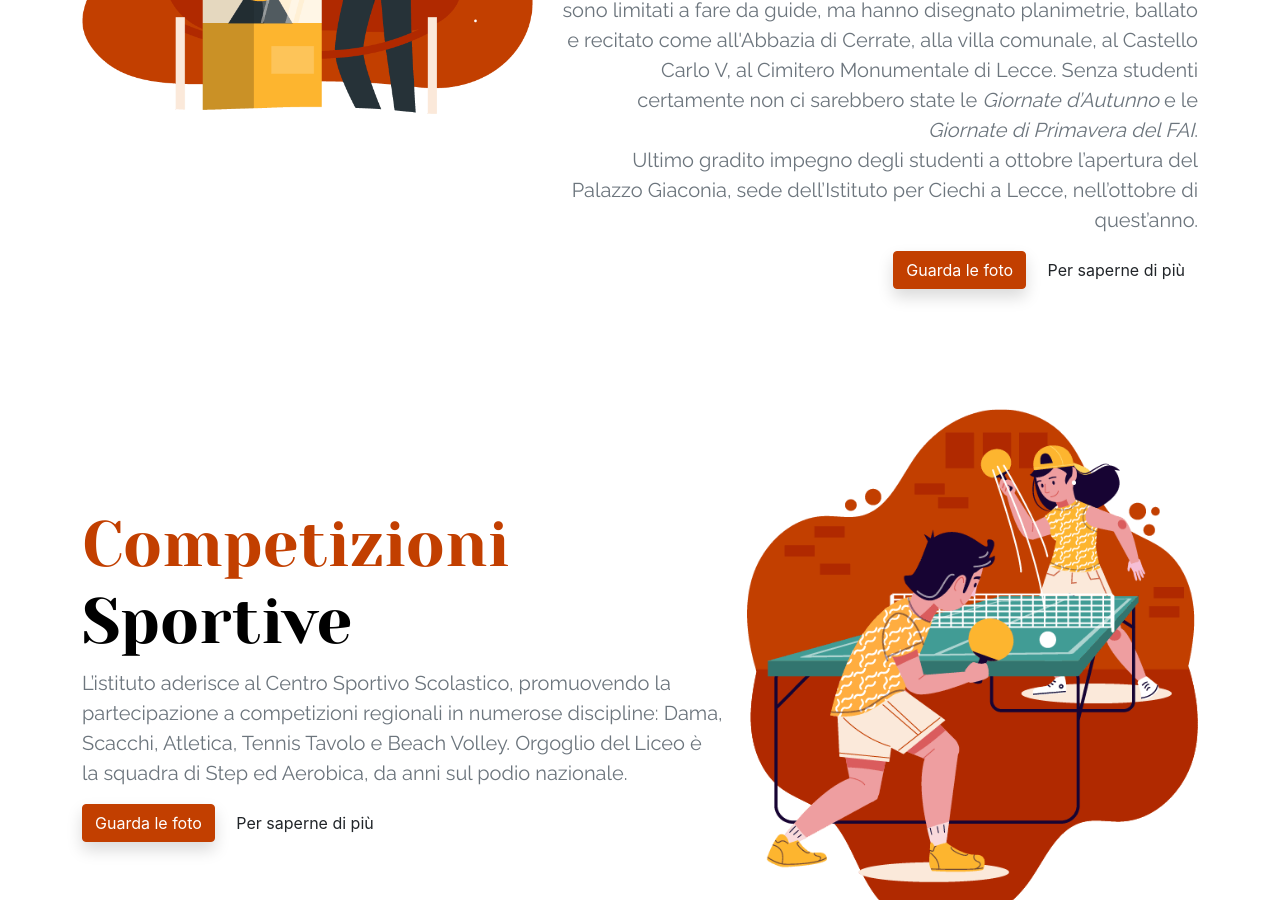
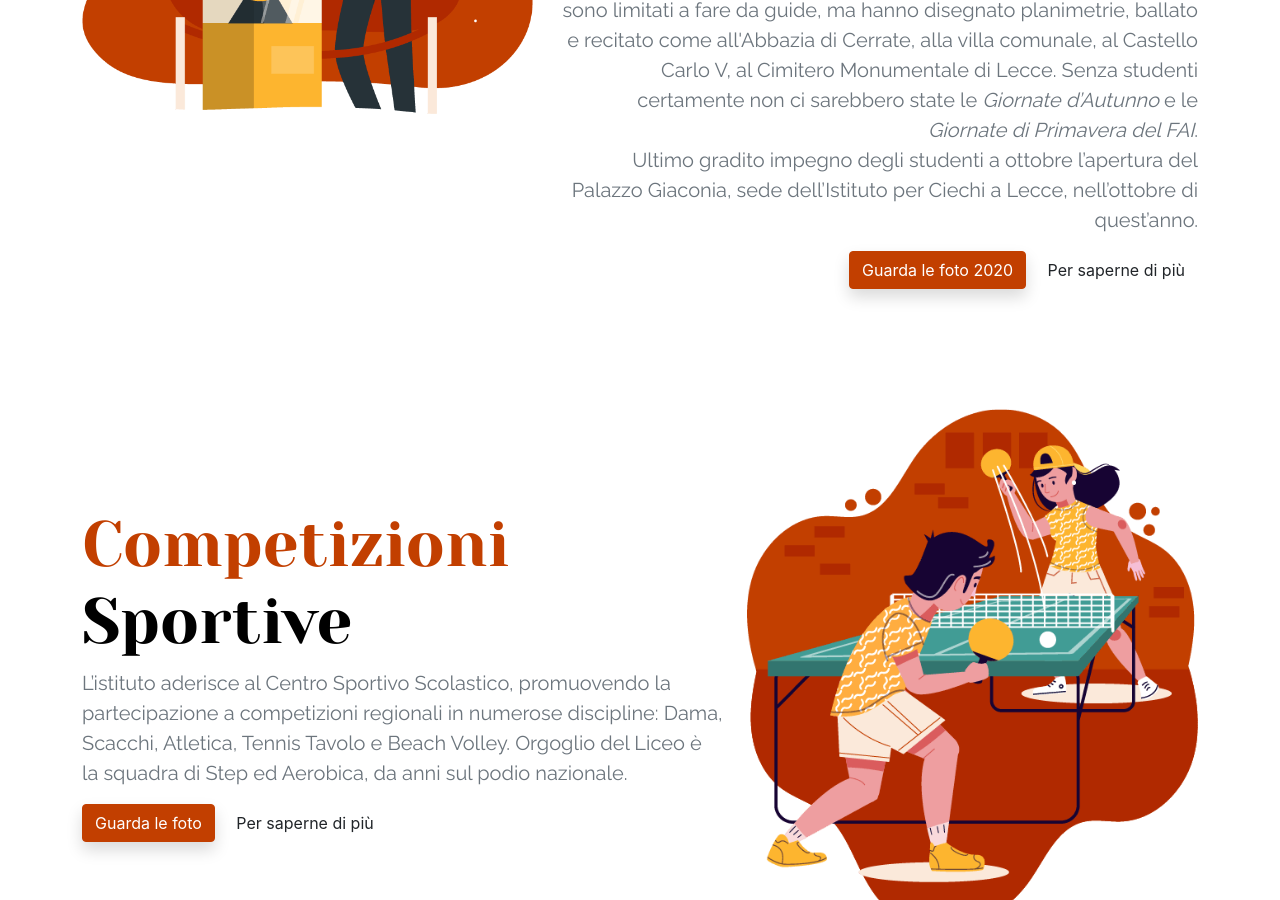
Before and after one commit to PiervitoCreanza/orientamento.liceodegiorgi.edu.it, a Jekyll site: the page built from progetti.html, in a window 1280 px wide and 900 px high, scrolled down 7894 px. Built offline with Jekyll 4.4.1, drawn with Linux system fonts in a browser that asks for light colours.

Commit message:
link foto fai

```diff
--- a/_data/progetti.json
+++ b/_data/progetti.json
@@ -138,8 +138,8 @@
             "sottotitolo": "La collaborazione tra il <i>FAi (Fondo Ambiente italiano)</i> e gli <i>Aspiranti Ciceroni</i>, come vengono definiti gli studenti guide-per un-giorno, risalgono a moltissimi anni fa, a quando la prof.ssa Adriana Greco insegnava matematica nel nostro Liceo. Da allora questo rapporto non si è mai interrotto. Insieme hanno aperto e presentato agli ospiti  luoghi meravigliosi come la chiesa di San Francesco della Scarpa, l’Episcopio e l’antico Seminario, le mura urbiche, il monastero degli Olivetani a Lecce, la chiesetta della Madonna d’Aurio a Surbo, il palazzo baronale a Melpignano, il palazzo dei Castromediano a Cavallino, la torre di Leverano. In tutte le occasioni gli studenti non si sono limitati a fare da guide, ma hanno disegnato planimetrie, ballato e recitato come all'Abbazia di Cerrate, alla villa comunale, al Castello Carlo V, al Cimitero Monumentale di Lecce. Senza studenti certamente non ci sarebbero state le <i>Giornate d’Autunno</i>  e le <i> Giornate di Primavera del FAI</i>.<br> Ultimo gradito impegno degli studenti a ottobre l’apertura del Palazzo Giaconia, sede dell’Istituto per Ciechi a Lecce, nell’ottobre di quest’anno.",
             "img": "assets/img/illustration/progetti-10-min.png",
             "pulsanteRosso": {
-                "testo": "Guarda le foto",
-                "url": ""
+                "testo": "Guarda le foto 2020",
+                "url": "https://photos.app.goo.gl/PzXT1fqAAYktzbCb7"
             },
             "pulsante": {
                 "testo": "Per saperne di più",
```
